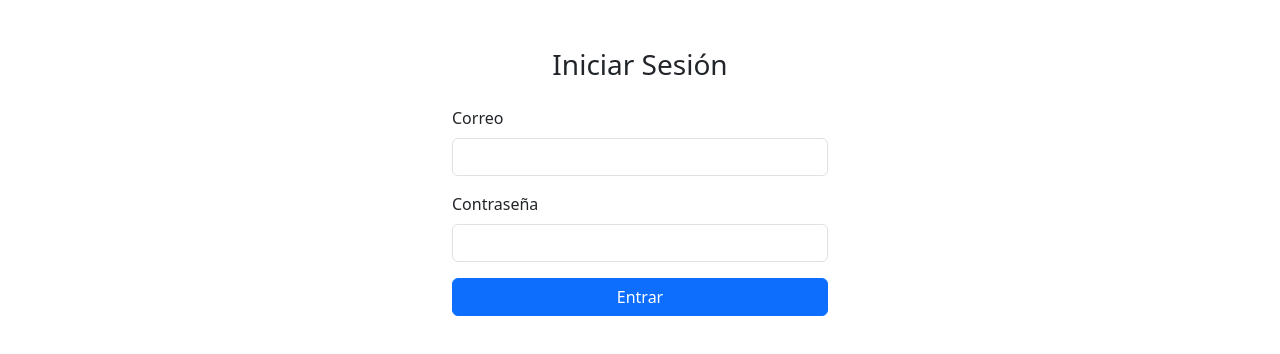
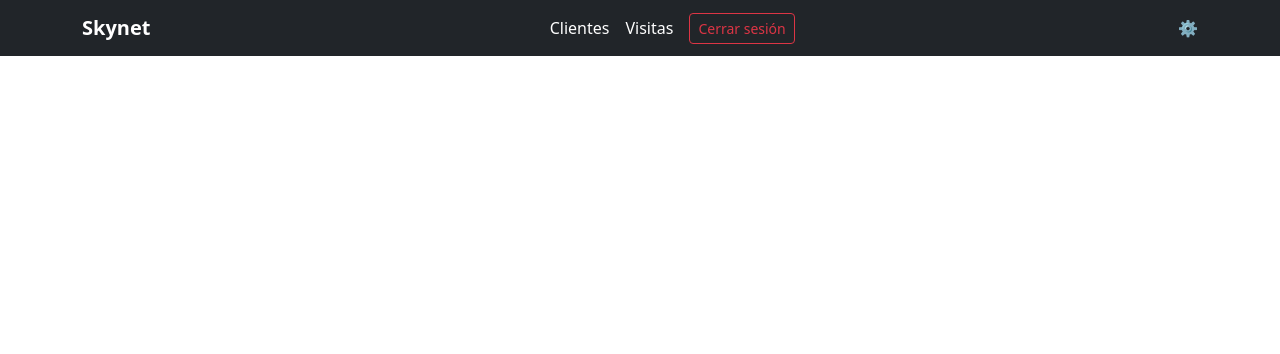
Before and after one commit to Andres0o0/skynet, a React (Create React App) app in the folder frontend/skynet_frontend/: page /visits in a window 1280 px wide. Before the commit this address led to /. Shown: the top 354 px of the page. Built offline with nearby package versions, Linux system fonts and the light colour scheme; no server answers.

Commit message:
Fix frontend

```diff
--- a/frontend/skynet_frontend/src/App.js
+++ b/frontend/skynet_frontend/src/App.js
@@ -18,7 +18,7 @@ function AppContent() {
       <Routes>
         <Route path="/" element={<Login />} />
         <Route path="/dashboard" element={<Dashboard />} />
-        <Route path="/visits" element={<Visits />} />
+        <Route path="/visit" element={<Visits />} />
         <Route path="/users" element={<Users />} />
         <Route path="/settings" element={<Settings />} />
       </Routes>
--- a/frontend/skynet_frontend/src/components/Navbar.js
+++ b/frontend/skynet_frontend/src/components/Navbar.js
@@ -30,7 +30,7 @@ function Navbar() {
             </Link>
           )}
 
-          <Link className="nav-link text-white me-3" to="/visits">
+          <Link className="nav-link text-white me-3" to="/visit">
             Visitas
           </Link>
 
```
